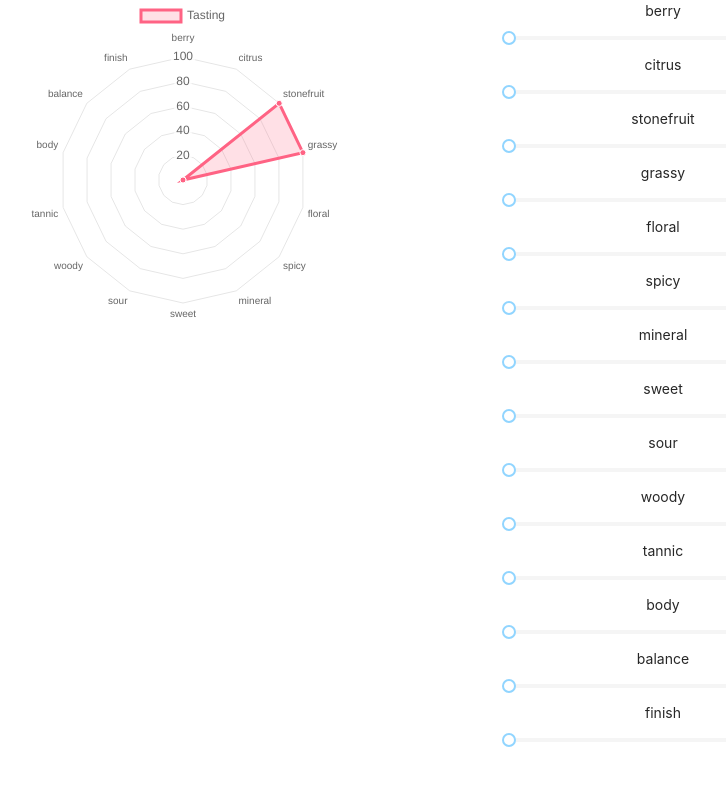
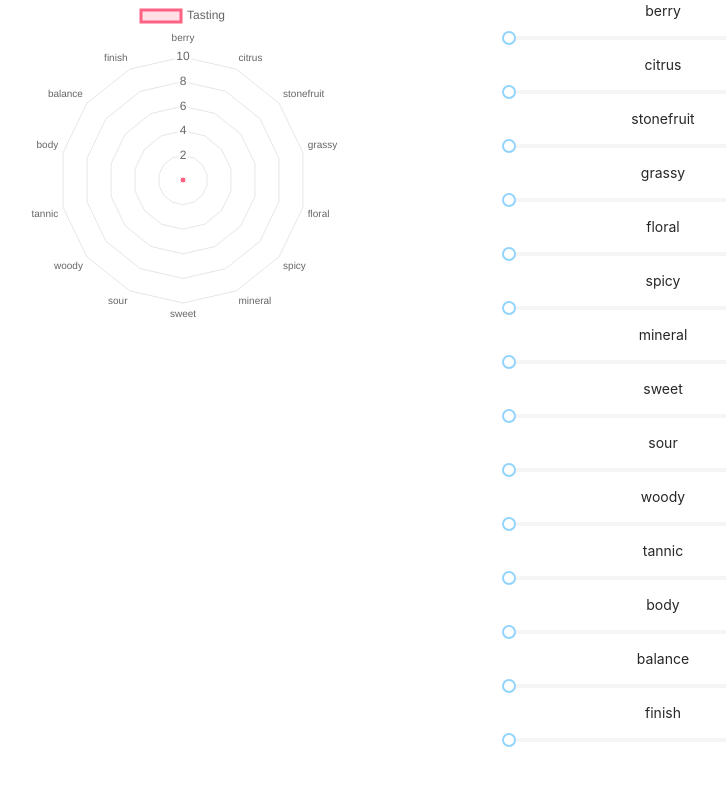
Before and after one commit to sdee/somm2, a React (Create React App) app: page / in a window 1280 px wide. Shown: the top 786 px of the page, without its empty margins (137-863 px from the left). Built offline with nearby package versions, Linux system fonts and the light colour scheme.

Commit message:
Hook up state with radar chart

```diff
--- a/src/App.js
+++ b/src/App.js
@@ -7,38 +7,12 @@ import { AttributeSlider } from "./components/AttributeSlider";
 import { Row, Col, Slider } from "antd";
 
 const dimensions =  ['berry', 'citrus', 'stonefruit', 'grassy', 'floral', 'spicy', 'mineral', 'sweet', 'sour', 'woody', 'tannic', 'body', 'balance', 'finish'];
-const data = {
-  labels: dimensions,
-  datasets: [{
-      label: 'Previous Tasting',
-      backgroundColor: 'rgba(255,99,132,0.2)',
-      borderColor: 'rgba(255,99,132,1)',
-      pointBackgroundColor: 'rgba(255,99,132,1)',
-      pointBorderColor: '#fff',
-      pointHoverBackgroundColor: '#fff',
-      pointHoverBorderColor: 'rgba(255,99,132,1)',
-      data: [5, 6, 10, 7, 8, 1, 9, 7, 5, 3, 6, 7, 9, 9]
-  }]
-}
-
-const options = {
-  scale: {
-      angleLines: {
-          display: false
-      },
-      ticks: {
-          suggestedMin: 0,
-          suggestedMax: 10
-      },
-      backgroundColor: 'rgba(0, 0, 0, 0.1)'
-  }
-};
 
 function App() {
   const initState ={ };
   dimensions.forEach(dimension => initState[dimension] = 0 );
   console.log(initState);
-  const [flavors, setFlavors] = useState({ left: 0, top: 0, width: 100, height: 100 });
+  const [flavors, setFlavors] = useState(initState);
   const setAttribute = (attribute, value) => {
     setFlavors(state => ({ ...state, [attribute]: value}));
   };
```
